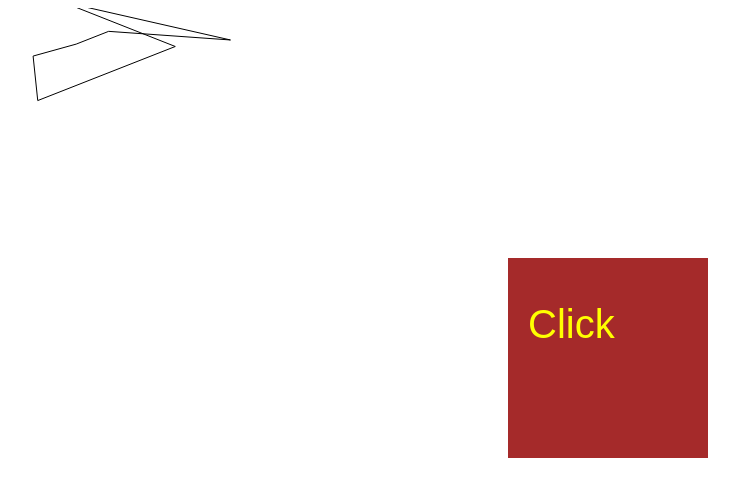
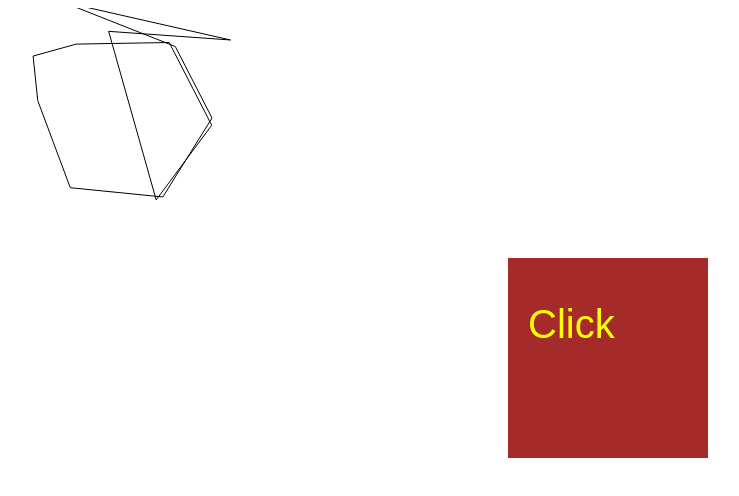
Before and after one commit to olisit/ship, a plain HTML site: page index.html in a window 1280 px wide. Shown: the whole page, without its empty margins (4-743 px from the left). Drawn offline with Linux system fonts and the light colour scheme.

Commit message:
Update index.html

```diff
--- a/index.html
+++ b/index.html
@@ -23,7 +23,7 @@ var p, s=22, a=0, ang
 var shp={x:120, y:110}
 const rad=180/3.142
 
-var ar=[ 4,30, 5,90, 4,150, 4,210, 6,220, 6,320, 4,330]
+var ar=[4,0, 4, 10, 4,20, 4,30, 5,90, 4,150, 4,160, 4,170, 4,180, 4,210, 6,220, 6,320, 4,330]
 
 function drawShp(){
  ct1.beginPath()
```
